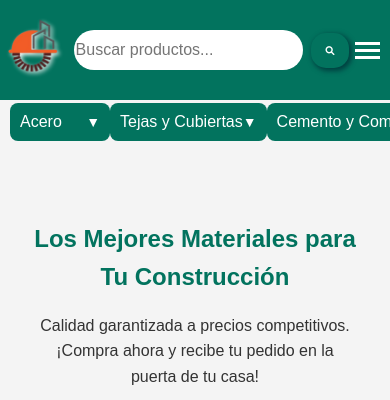
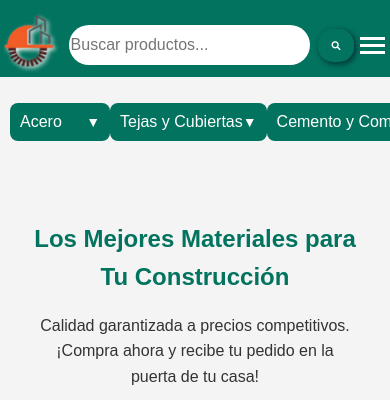
Before and after one commit to KleberVM/Dracarys-store, a Django app: page / in a window 390 px wide. Shown: the top 400 px of the page. Run offline with Django 5.2, Linux system fonts and the light colour scheme; data comes from the database, SQL or seed files in the repository; some libraries are stand-ins or nearby versions.

Commit message:
Estilos aplicados a la barra de navegacion

```diff
--- a/sitioWeb/static/barraNavegacion.css
+++ b/sitioWeb/static/barraNavegacion.css
@@ -7,7 +7,8 @@
     display: flex;
     justify-content: space-between;
     align-items: center;
-    padding: 1rem;
+    /*padding: 1rem;*/
+    padding: 0.5%;
     color: var(--white);
     z-index: 1000;
 }
@@ -62,13 +63,14 @@ button:active {
 }
 .nav-links {
     display: flex;
-    gap: 0.5px;
+    gap: 10px;  /* Ajusta el espacio entre los botones */
+    align-items: center;  /* Alinea verticalmente los elementos */
 }
-.nav-link{
+.nav-link {
         display: flex;
         padding: 0.5rem 0.5rem;
         margin: 0.5rem;
-        height: auto;
+        height: auto; /*podemos ponerlo en auto*/
         background-color: var(--primary-color);
         box-shadow: 2px 2px 5px 1px var(--secondary-color);
         border: none;
@@ -122,25 +124,27 @@ ion-icon{
     transition: 0.4s;
 }
 
-@media (max-width: 768px) {
+
+@media (max-width: 768px) {/*768 antes*/
     .navbar {
         display: flex;
         justify-content: center;
         align-items: center;
         flex-wrap: wrap;
-        padding: 5px;
+        padding: 0.5px;
+        height: 77px;
     }
     .search-bar {
         order: 1;
         width: 50%;
         margin: 1rem 0;
-        padding: 1px;
+        padding: 0.5px;
     }
     .search-bar button{
        font-size: 9px;
        border-radius: 15px;
-       width: 38px;
-       height: 35px;
+       width: 36px;
+       height: 33px;
 
     }
     .nav-links {
@@ -162,7 +166,7 @@ ion-icon{
     }
     .nav-link{
         width: 100%;
-        border: 1px;
+        border: 0.5px;
         margin: 1px;
     }
     .hamburger {
--- a/sitioWeb/templates/publicaciones.html
+++ b/sitioWeb/templates/publicaciones.html
@@ -2,7 +2,7 @@
 <section class="contentP">
     <h1>Los Mejores Materiales para Tu Construcción</h1>
     <p>Calidad garantizada a precios competitivos. ¡Compra ahora y recibe tu pedido en la puerta de tu casa!</p>
-    <p id="noResultMessage" style="display: none; color: red;">No se encontró ningún producto con ese nombre.</p>
+     <p id="noResultMessage" style="display: none; color: red;">No se encontró ningún producto con ese nombre.</p>
     <div class="product-grid" id="product-grid">
         {% for producto in productos %}
         <div class="product-card" data-subcategoria-id="{{ producto.subcategoria.id }}">
```
